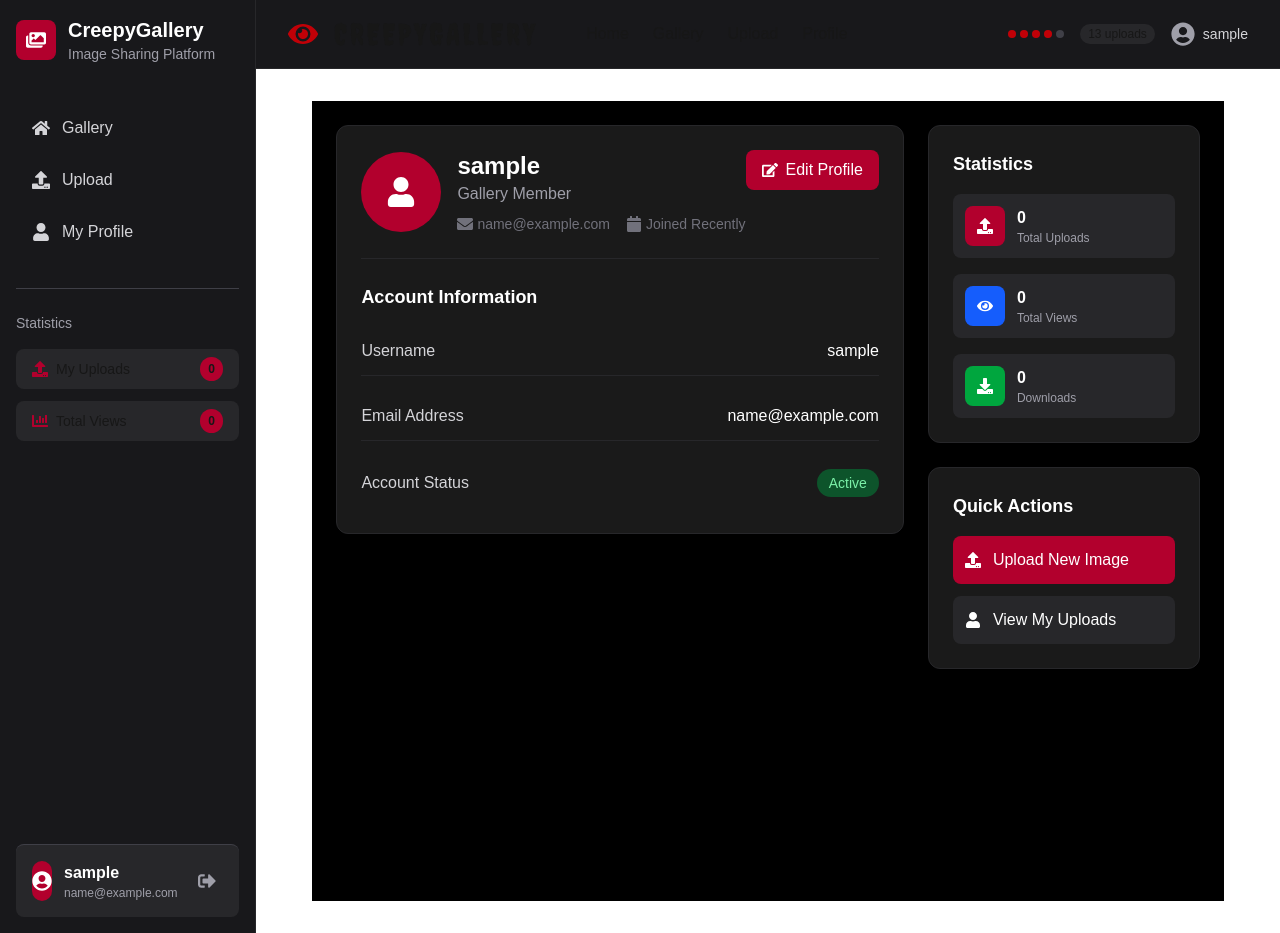
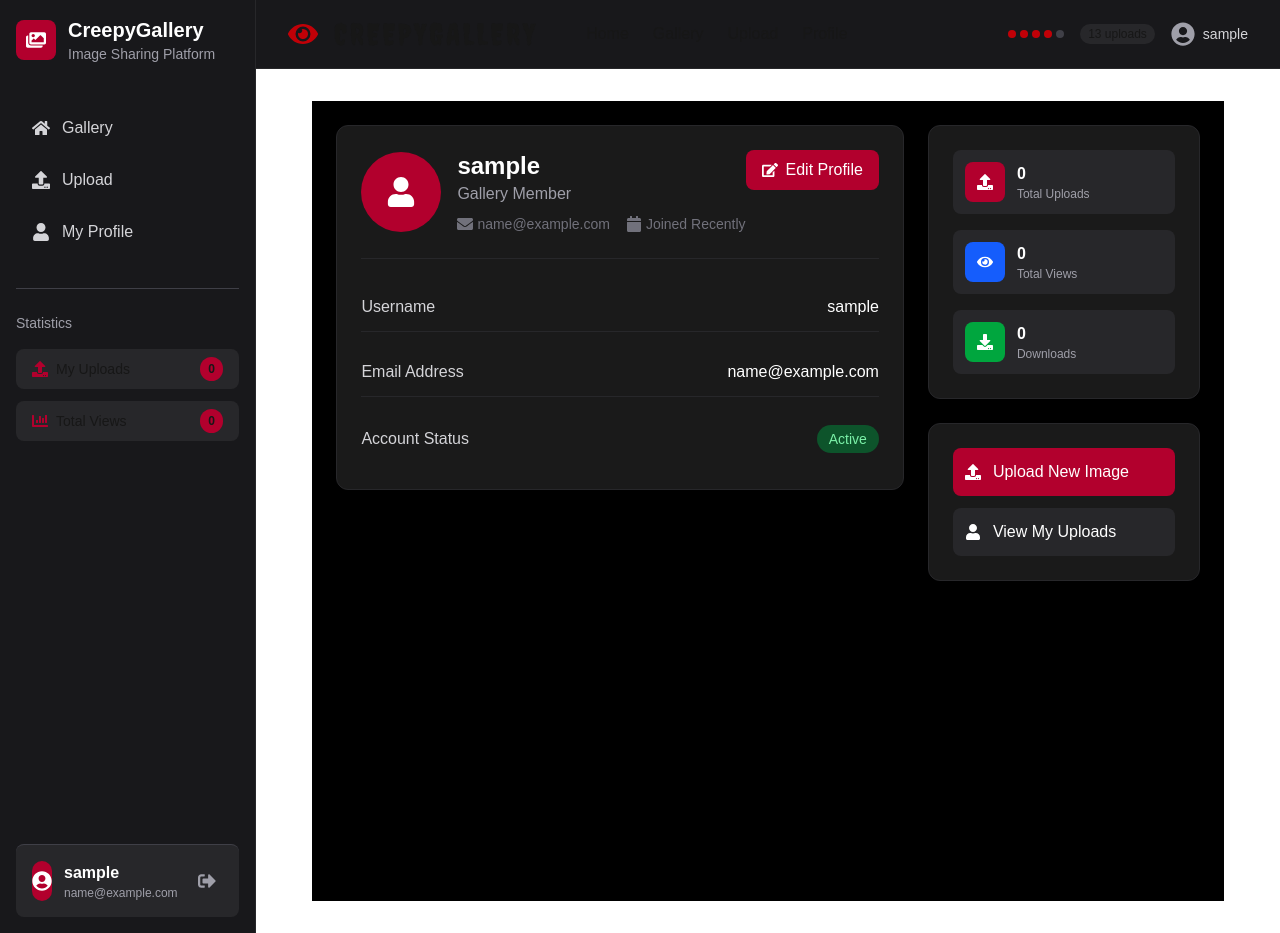
Before and after one commit to mdcartel/creepygallery, a Next.js app: page /profile in a window 1280 px wide. Built offline with nearby package versions, Linux system fonts and the light colour scheme; sample sign-in values are in the browser's storage.

Commit message:
other changes

```diff
--- a/app/profile/page.tsx
+++ b/app/profile/page.tsx
@@ -72,7 +72,6 @@ export default function ProfilePage() {
 
                   {/* Account Details */}
                   <div className="border-t border-zinc-800 pt-6">
-                    <h3 className="text-lg font-semibold text-white mb-4">Account Information</h3>
                     <div className="space-y-4">
                       <div className="flex justify-between items-center py-3 border-b border-zinc-800">
                         <span className="text-zinc-300">Username</span>
@@ -95,7 +94,6 @@ export default function ProfilePage() {
               <div className="space-y-6">
                 {/* Quick Stats */}
                 <div className="bg-[#1A1A1A] border border-zinc-800 rounded-xl p-6">
-                  <h3 className="text-lg font-semibold text-white mb-4">Statistics</h3>
                   <div className="space-y-4">
                     <div className="flex items-center justify-between p-3 bg-zinc-800 rounded-lg">
                       <div className="flex items-center gap-3">
@@ -137,7 +135,6 @@ export default function ProfilePage() {
 
                 {/* Quick Actions */}
                 <div className="bg-[#1A1A1A] border border-zinc-800 rounded-xl p-6">
-                  <h3 className="text-lg font-semibold text-white mb-4">Quick Actions</h3>
                   <div className="space-y-3">
                     <button className="w-full flex items-center gap-3 p-3 bg-[#B2002D] hover:bg-[#8B0000] text-white rounded-lg transition-colors">
                       <FaUpload />
```
